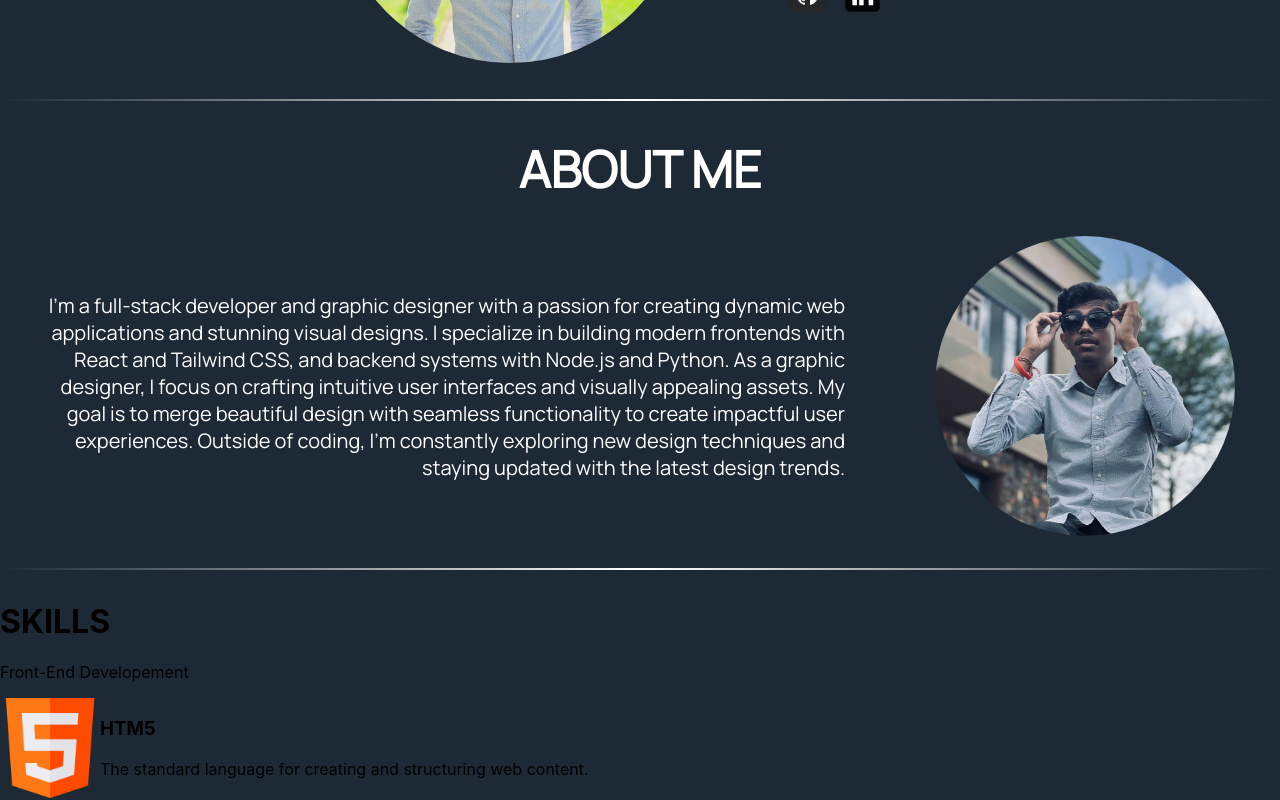
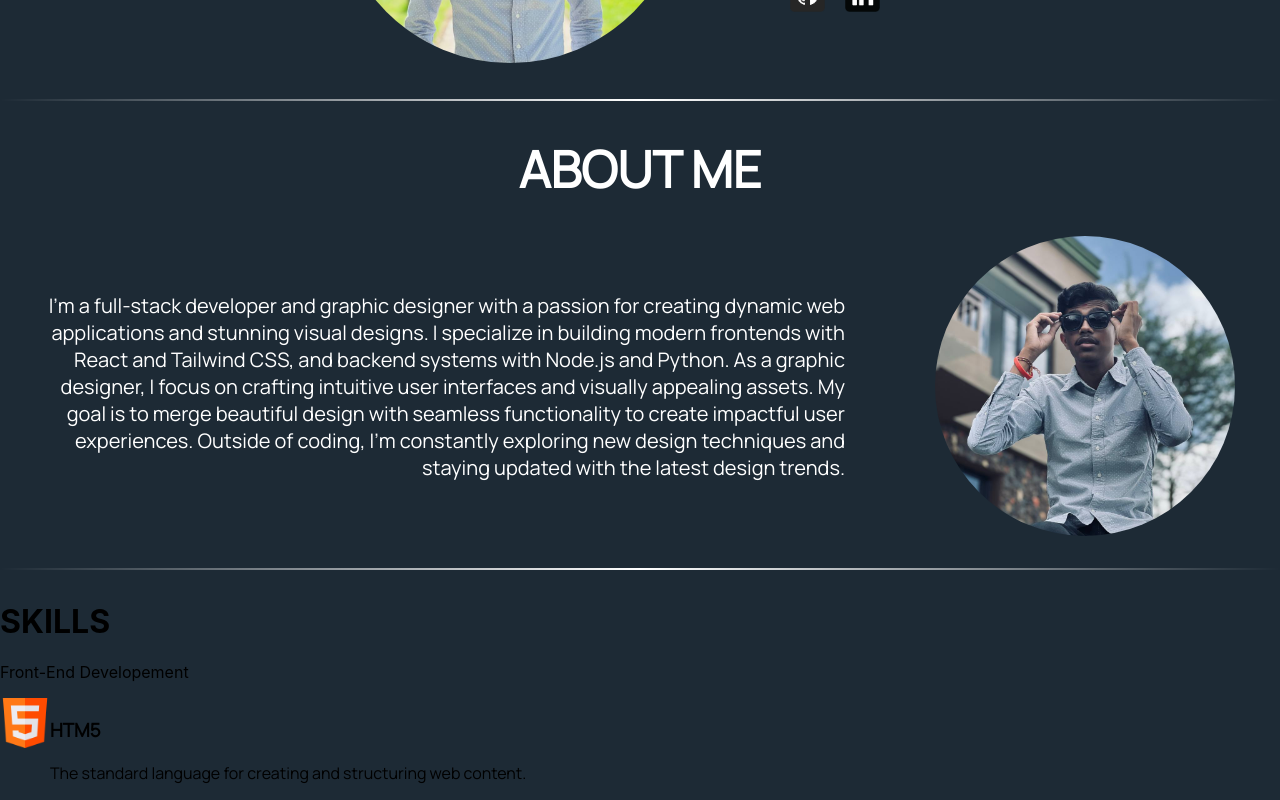
Before and after one commit to patel-vansh1607/vansh-patel, a React (Create React App) app: page / in a window 1280 px wide. Shown: the part 481-1281 px from the top of the page. Built offline with nearby package versions, Linux system fonts and the light colour scheme.

Commit message:
styling the images

```diff
--- a/src/App.css
+++ b/src/App.css
@@ -98,9 +98,13 @@ body{
   }
 
   .skill-image {
-   width: 100px;
+   width: 50px;
+   height: 50px;
+   align-content: center;
+   justify-items: center;
   }
 
   .text-area {
+    font-family: 'ManropeRegular', sans-serif;
 
   }
```
